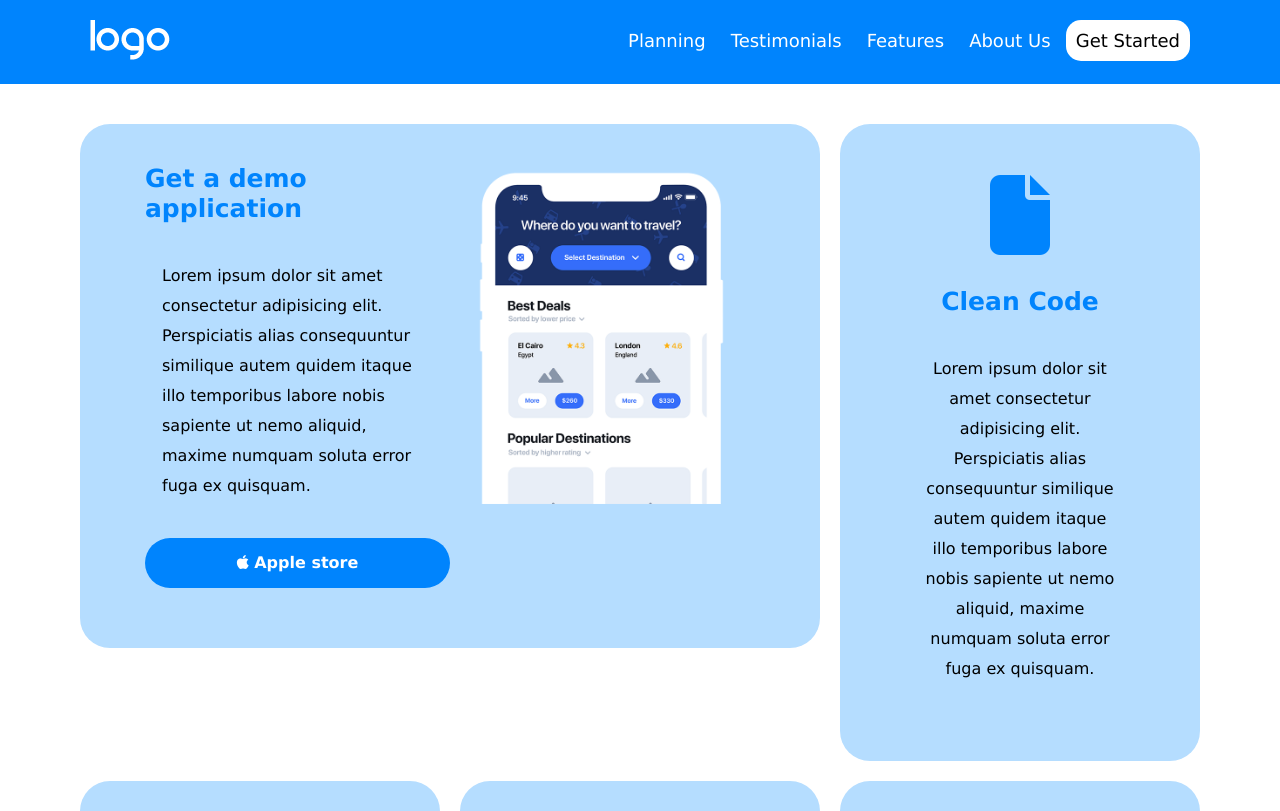
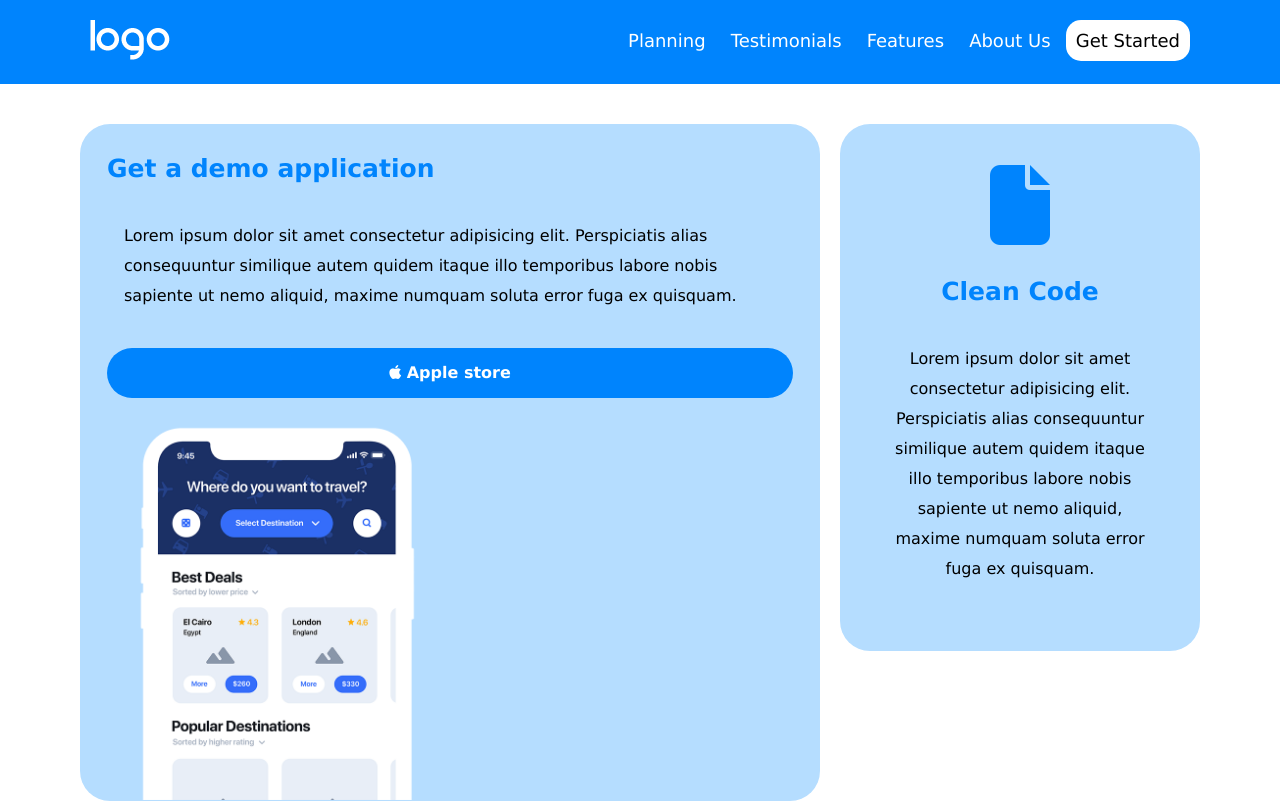
Before and after one commit to andreathepa/htmlcss-responsive-layout, a plain HTML site: page index.html in a window 1280 px wide. Shown: the top 811 px of the page. Drawn offline with Linux system fonts and the light colour scheme.

Commit message:
STRATEGIC E DEMO SECTION DONE TABLET QUERY

```diff
--- a/css/style.css
+++ b/css/style.css
@@ -367,7 +367,7 @@ h3{
 
 @media screen and (min-width: 768px) {
     .container{
-        max-width: 750px;
+        max-width: 950px;
     }
 
     .row{
@@ -376,12 +376,12 @@ h3{
     }
 
     .flex{
-        display: flex;
+        display: block;
         flex-direction: row;
     }
 
     .col-double{
-        width: calc( 100% / 3 * 2 - 20px);
+        width: calc( 66% - 20px);
     }
 
     .col-30{
@@ -389,7 +389,7 @@ h3{
     }
 
     .col-50{
-        width: calc(100% / 2 - 20px);
+        width: calc(100% - 20px);
     }
 
     .card{
@@ -409,7 +409,22 @@ h3{
     }
 
     .left-content, .right-content{
+        width: 100%;
+
+    }
+
+    .content{
+        padding: 30px 27px;
+        line-height: 30px;
+        border-radius: 30px;
+        color: black;
+        background-color: #B5DDFF;
+    }
+
+    #phone{
         width: 50%;
+        position: relative;
+        margin-bottom: -39px;
     }
 }
 
```
